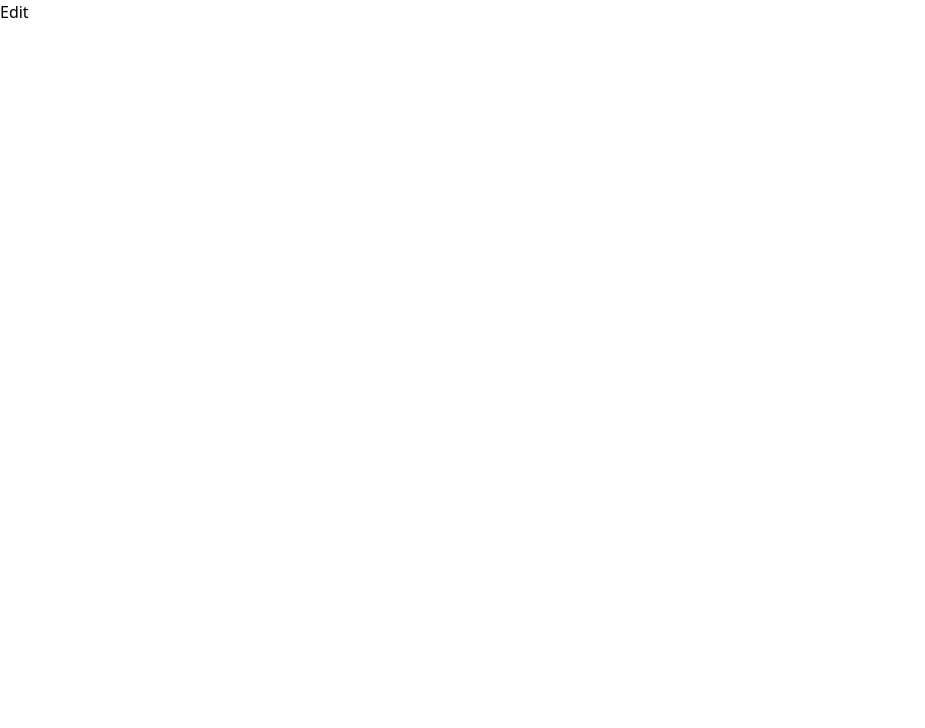
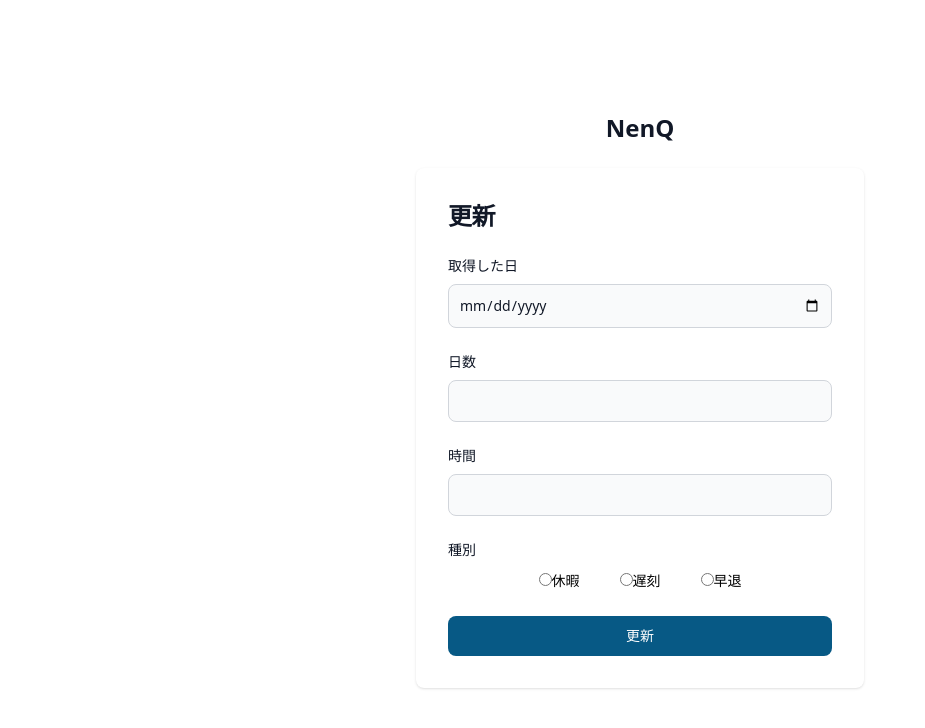
Before and after one commit to sh-go/NenQ, a Next.js app in the folder frontend/web-front/: page /edit in a window 1280 px wide. Shown: the top 728 px of the page, without its empty margins (0-925 px from the left). Built offline with nearby package versions, Linux system fonts and the light colour scheme.

Commit message:
#14 編集画面の作成＆初期値に基本データを設定

```diff
--- a/frontend/web-front/src/components/elements/InputForm.tsx
+++ b/frontend/web-front/src/components/elements/InputForm.tsx
@@ -4,8 +4,13 @@ import { FieldErrors, FieldValues, UseFormRegister } from 'react-hook-form';
 type Props = {
 	label: string;
 	type: string;
-	name: string;
-	register: UseFormRegister<FieldValues>;
+	name: 'update' | 'date' | 'hour' | 'text';
+	register: UseFormRegister<{
+		update: string | string[];
+		date: number;
+		hour: number;
+		text: string | string[];
+	}>;
 	errors: FieldErrors<FieldValues>;
 	error_message: string;
 };
@@ -29,6 +34,7 @@ export const InputForm = ({
 			<input
 				type={type}
 				name={name}
+				min="0"
 				id={name}
 				{...register(name, {
 					required: error_message,
--- a/frontend/web-front/src/components/elements/InputRadioForm.tsx
+++ b/frontend/web-front/src/components/elements/InputRadioForm.tsx
@@ -5,8 +5,13 @@ import { RADIO_OPTIONS } from '../../const/RADIO_OPTIONS';
 
 type Props = {
 	label: string;
-	name: string;
-	register: UseFormRegister<FieldValues>;
+	name: 'update' | 'date' | 'hour' | 'text';
+	register: UseFormRegister<{
+		update: string | string[];
+		date: number;
+		hour: number;
+		text: string | string[];
+	}>;
 	errors: FieldErrors<FieldValues>;
 	error_message: string;
 };
--- a/frontend/web-front/src/const/FORM_ITEMS.tsx
+++ b/frontend/web-front/src/const/FORM_ITEMS.tsx
@@ -1,4 +1,9 @@
-export const FORM_ITEMS = [
+export const FORM_ITEMS: {
+	label: string;
+	type: string;
+	name: 'update' | 'date' | 'hour' | 'text';
+	error_message: string;
+}[] = [
 	{
 		label: '取得した日',
 		type: 'date',
--- a/frontend/web-front/src/features/components/ContentsList.tsx
+++ b/frontend/web-front/src/features/components/ContentsList.tsx
@@ -66,7 +66,21 @@ export const ContentsList: React.FC<Props> = ({ data }: Props) => {
 										{item.text}
 									</td>
 									<td className="float-right flex px-6 py-4">
-										<button type="submit" onClick={() => router.push('/edit')}>
+										<button
+											type="submit"
+											onClick={() =>
+												router.push({
+													pathname: '/edit',
+													query: {
+														id: item.id,
+														update: item.update,
+														date: item.date,
+														hour: item.hour,
+														text: item.text,
+													},
+												})
+											}
+										>
 											<EditPencil className="mx-1 text-gray-500 hover:fill-gray-200" />
 										</button>
 										<button
--- a/frontend/web-front/src/pages/edit.tsx
+++ b/frontend/web-front/src/pages/edit.tsx
@@ -1,3 +1,91 @@
+import axios from 'axios';
+import { useRouter } from 'next/router';
+import { useForm } from 'react-hook-form';
+
+import { Section } from '../components/layouts/Section';
+import { InputForm } from '../components/elements/InputForm';
+import { InputRadioForm } from '../components/elements/InputRadioForm';
+import { FORM_ITEMS } from '../const/FORM_ITEMS';
+
 export default function Edit() {
-	return <h1>Edit</h1>;
+	const router = useRouter();
+
+	const {
+		register,
+		handleSubmit,
+		formState: { isDirty, isValid, errors },
+	} = useForm({
+		defaultValues: {
+			update: router.query.update,
+			date: parseInt(router.query.date as string, 10),
+			hour: parseInt(router.query.hour as string, 10),
+			text: router.query.text,
+		},
+		reValidateMode: 'onSubmit',
+	});
+
+	const onSubmit = async (data) => {
+		await axios
+			.patch(`http://localhost:8080/api/update/${router.query.id}`, data, {
+				headers: {
+					'Content-Type': 'application/json; charset=utf-8',
+				},
+				withCredentials: true,
+			})
+			.then(() => router.push('/'))
+			.catch((e) => alert(`error: ${e}`));
+	};
+
+	return (
+		<Section>
+			<div className="flex flex-col items-center justify-center px-6 py-8 mx-auto md:h-screen lg:py-0">
+				<a
+					href="#"
+					className="flex items-center mb-6 text-2xl font-semibold text-gray-900 dark:text-white"
+				>
+					NenQ
+				</a>
+				<div className="w-full bg-white rounded-lg shadow dark:border md:mt-0 sm:max-w-md xl:p-0 dark:bg-gray-800 dark:border-gray-700">
+					<div className="p-6 space-y-4 md:space-y-6 sm:p-8">
+						<h1 className="text-xl font-bold leading-tight tracking-tight text-gray-900 md:text-2xl dark:text-white">
+							更新
+						</h1>
+						<form
+							onSubmit={handleSubmit(onSubmit)}
+							className="space-y-4 md:space-y-6"
+						>
+							{FORM_ITEMS.map((item) =>
+								item.type != 'radio' ? (
+									<InputForm
+										key={item.name}
+										label={item.label}
+										type={item.type}
+										name={item.name}
+										register={register}
+										errors={errors}
+										error_message={item.error_message}
+									/>
+								) : (
+									<InputRadioForm
+										key={item.name}
+										label={item.label}
+										name={item.name}
+										register={register}
+										errors={errors}
+										error_message={item.error_message}
+									/>
+								)
+							)}
+							<button
+								type="submit"
+								className="w-full text-white bg-sky-800 bg-primary-600 hover:bg-primary-700 focus:ring-4 focus:outline-none focus:ring-primary-300 font-medium rounded-lg text-sm px-5 py-2.5 text-center dark:bg-primary-600 dark:hover:bg-primary-700 dark:focus:ring-primary-800"
+							>
+								更新
+							</button>
+						</form>
+					</div>
+				</div>
+			</div>
+		</Section>
+	);
 }
```
Also changed, not shown: 1 other file (tests, documents, lock files or other folders).
